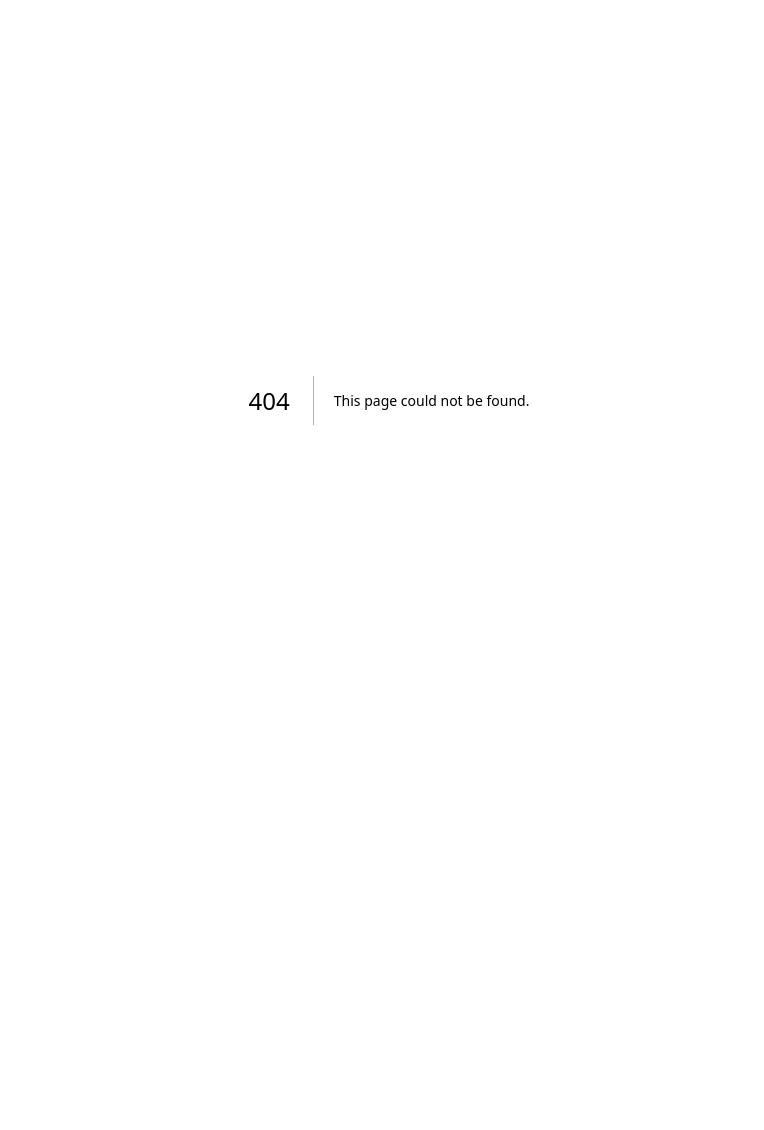
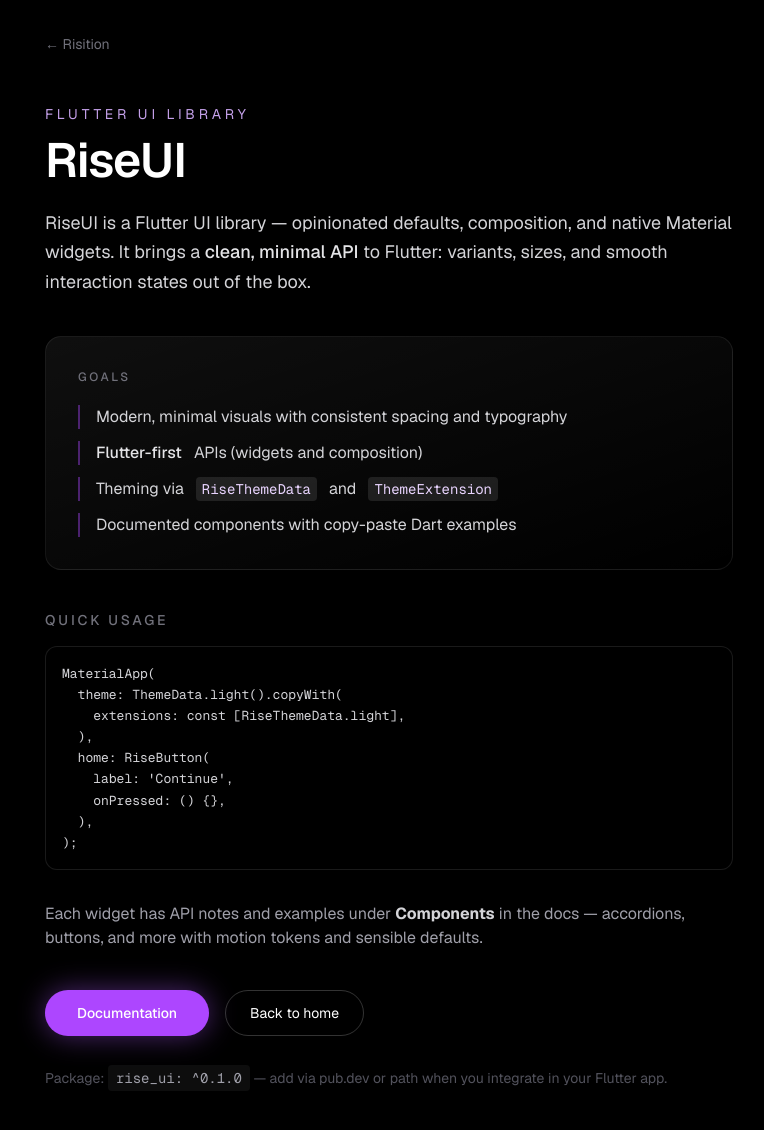
Before and after one commit to talhademirbas/risitionWeb, a Next.js app: page /riseui in a window 1280 px wide. Before the commit this address had no page. Shown: the top 1130 px of the page, without its empty margins (251-1015 px from the left). Before the commit the page ends 800 px from the top, so only its background shows below. Built offline with nearby package versions, Linux system fonts and the light colour scheme.

Commit message:
feat: add RiseUI section and documentation page

```diff
--- a/src/app/page.tsx
+++ b/src/app/page.tsx
@@ -66,6 +66,9 @@
           <nav className="hidden items-center gap-6 text-sm text-zinc-300 sm:flex">
             <a href="#apps" className="transition hover:text-purple-200">
               Apps
+            </a>
+            <a href="#riseui" className="transition hover:text-purple-200">
+              RiseUI
             </a>
             <a href="#blog" className="transition hover:text-purple-200">
               Blog
@@ -137,6 +140,46 @@
                   Everyday AI companion for planning, prioritizing, and finishing
                   what matters.
                 </p>
+              </div>
+            </div>
+          </Link>
+        </motion.section>
+
+        <motion.section
+          id="riseui"
+          variants={reveal}
+          initial="hidden"
+          whileInView="show"
+          viewport={{ once: true, margin: "-80px" }}
+          className="space-y-8 py-14"
+        >
+          <h2 className="text-3xl font-semibold">RiseUI</h2>
+          <Link
+            href="/riseui"
+            className="group relative block overflow-hidden rounded-3xl border border-white/10 bg-gradient-to-br from-white/[0.05] to-white/[0.01] p-8 shadow-[0_0_50px_rgba(168,85,247,0.12)] outline-none transition duration-300 hover:-translate-y-0.5 hover:border-purple-400/45 hover:shadow-[0_0_60px_rgba(168,85,247,0.2)] focus-visible:ring-2 focus-visible:ring-purple-400/60"
+          >
+            <div className="pointer-events-none absolute -right-12 top-0 h-40 w-40 rounded-full bg-cyan-500/10 blur-3xl transition group-hover:bg-cyan-400/15" />
+            <div className="pointer-events-none absolute -bottom-8 left-1/4 h-32 w-32 rounded-full bg-purple-500/15 blur-2xl" />
+            <div className="relative flex flex-col gap-6 sm:flex-row sm:items-center sm:justify-between">
+              <div className="min-w-0">
+                <p className="text-sm uppercase tracking-[0.2em] text-purple-300 transition group-hover:text-purple-200">
+                  Flutter UI library
+                </p>
+                <h3 className="mt-3 text-2xl font-semibold leading-tight sm:text-3xl">
+                  Opinionated components for Material apps
+                </h3>
+                <p className="mt-4 max-w-2xl text-zinc-300 transition group-hover:text-zinc-200">
+                  Variants, sizes, and smooth states — minimal API, native widgets,
+                  documented with Dart examples.
+                </p>
+              </div>
+              <div className="flex shrink-0 flex-col items-start gap-2 sm:items-end">
+                <span className="rounded-full border border-white/15 bg-white/[0.06] px-4 py-2 text-xs font-medium uppercase tracking-wider text-zinc-400">
+                  rise_ui
+                </span>
+                <span className="text-sm font-medium text-purple-300 transition group-hover:text-purple-200">
+                  Learn more →
+                </span>
               </div>
             </div>
           </Link>
--- /dev/null
+++ b/src/app/riseui/page.tsx
@@ -0,0 +1,118 @@
+import Link from "next/link";
+import type { Metadata } from "next";
+
+const DOCS_URL = "https://www.risition.com/riseui/docs";
+
+export const metadata: Metadata = {
+  title: "RiseUI | Risition",
+  description:
+    "RiseUI is a Flutter UI library — opinionated defaults, composition, and native Material widgets.",
+  openGraph: {
+    title: "RiseUI | Risition",
+    description:
+      "A clean, minimal API for Flutter: variants, sizes, and smooth interaction states out of the box.",
+    url: "https://www.risition.com/riseui",
+  },
+};
+
+export default function RiseUIPage() {
+  return (
+    <main className="relative flex min-h-screen flex-col overflow-hidden bg-black text-white">
+      <div className="pointer-events-none absolute inset-0 -z-10 bg-[radial-gradient(circle_at_15%_20%,rgba(167,139,250,0.18),transparent_40%),radial-gradient(circle_at_85%_30%,rgba(109,40,217,0.12),transparent_35%)]" />
+      <div className="pointer-events-none absolute inset-0 -z-10 bg-[linear-gradient(to_bottom,rgba(255,255,255,0.02),transparent_30%)]" />
+
+      <div className="mx-auto w-full max-w-3xl flex-1 px-6 pb-16 pt-8 sm:px-10">
+        <header className="mb-12">
+          <Link
+            href="/"
+            className="text-sm text-zinc-500 transition hover:text-purple-200"
+          >
+            ← Risition
+          </Link>
+        </header>
+
+        <p className="text-sm tracking-[0.28em] text-purple-300/90">FLUTTER UI LIBRARY</p>
+        <h1 className="mt-3 bg-gradient-to-r from-white via-white to-purple-200/90 bg-clip-text text-4xl font-semibold tracking-tight text-transparent sm:text-5xl">
+          RiseUI
+        </h1>
+        <p className="mt-6 text-lg leading-relaxed text-zinc-300">
+          RiseUI is a Flutter UI library — opinionated defaults, composition, and
+          native Material widgets. It brings a{" "}
+          <strong className="font-medium text-zinc-200">clean, minimal API</strong>{" "}
+          to Flutter: variants, sizes, and smooth interaction states out of the
+          box.
+        </p>
+
+        <section className="mt-10 rounded-2xl border border-white/[0.08] bg-gradient-to-br from-white/[0.06] to-transparent p-6 sm:p-8">
+          <h2 className="text-xs font-medium uppercase tracking-[0.22em] text-zinc-500">
+            Goals
+          </h2>
+          <ul className="mt-5 space-y-3 text-zinc-300">
+            <li className="flex gap-3 border-l-2 border-purple-500/40 pl-4">
+              Modern, minimal visuals with consistent spacing and typography
+            </li>
+            <li className="flex gap-3 border-l-2 border-purple-500/40 pl-4">
+              <strong className="font-medium text-zinc-200">Flutter-first</strong>{" "}
+              APIs (widgets and composition)
+            </li>
+            <li className="flex gap-3 border-l-2 border-purple-500/40 pl-4">
+              Theming via <code className="rounded bg-white/10 px-1.5 py-0.5 text-sm text-purple-200">RiseThemeData</code>{" "}
+              and <code className="rounded bg-white/10 px-1.5 py-0.5 text-sm text-purple-200">ThemeExtension</code>
+            </li>
+            <li className="flex gap-3 border-l-2 border-purple-500/40 pl-4">
+              Documented components with copy-paste Dart examples
+            </li>
+          </ul>
+        </section>
+
+        <section className="mt-10">
+          <h2 className="text-sm font-medium uppercase tracking-[0.2em] text-zinc-500">
+            Quick usage
+          </h2>
+          <pre className="mt-4 overflow-x-auto rounded-xl border border-white/10 bg-black/50 p-4 text-left text-[13px] leading-relaxed text-zinc-300">
+            <code>{`MaterialApp(
+  theme: ThemeData.light().copyWith(
+    extensions: const [RiseThemeData.light],
+  ),
+  home: RiseButton(
+    label: 'Continue',
+    onPressed: () {},
+  ),
+);`}</code>
+          </pre>
+        </section>
+
+        <p className="mt-8 text-zinc-400">
+          Each widget has API notes and examples under{" "}
+          <strong className="text-zinc-300">Components</strong> in the docs —
+          accordions, buttons, and more with motion tokens and sensible defaults.
+        </p>
+
+        <div className="mt-10 flex flex-wrap gap-4">
+          <a
+            href={DOCS_URL}
+            target="_blank"
+            rel="noopener noreferrer"
+            className="inline-flex items-center justify-center rounded-full bg-purple-500 px-8 py-3 text-sm font-medium shadow-[0_0_28px_rgba(168,85,247,0.45)] transition hover:bg-purple-400"
+          >
+            Documentation
+          </a>
+          <Link
+            href="/#riseui"
+            className="inline-flex items-center justify-center rounded-full border border-white/20 px-6 py-3 text-sm transition hover:border-purple-300/50 hover:text-purple-200"
+          >
+            Back to home
+          </Link>
+        </div>
+
+        <p className="mt-8 text-sm text-zinc-600">
+          Package:{" "}
+          <code className="rounded bg-white/5 px-2 py-1 text-zinc-400">
+            rise_ui: ^0.1.0
+          </code>{" "}
+          — add via pub.dev or path when you integrate in your Flutter app.
+        </p>
+      </div>
+    </main>
+  );
+}
```
